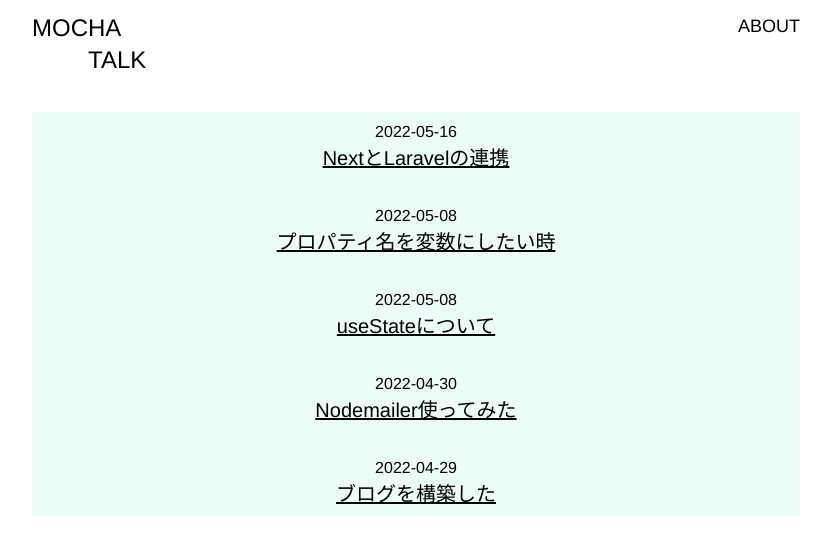
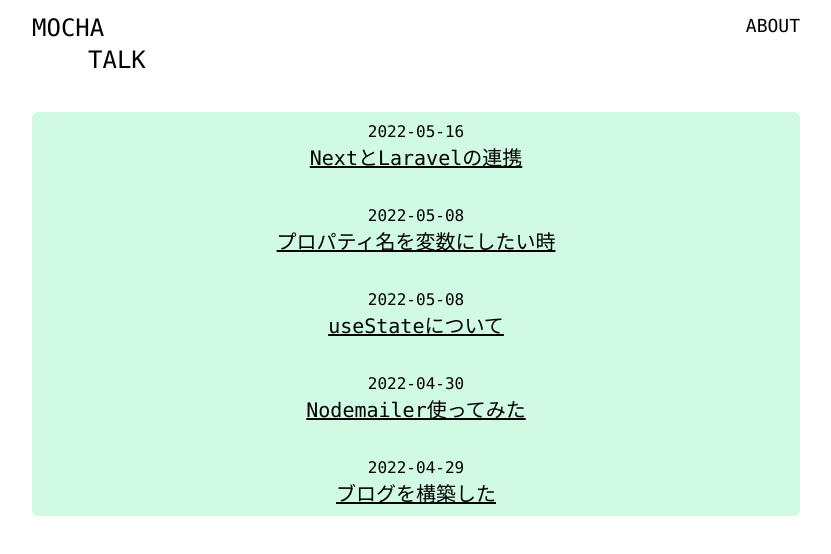
Before and after one commit to shrkhch/blog, a Next.js app: page / in a window 1280 px wide. Shown: the top 554 px of the page, without its empty margins (224-1055 px from the left). Built offline with nearby package versions, Linux system fonts and the light colour scheme.

Commit message:
change layouts

```diff
--- a/components/Header.js
+++ b/components/Header.js
@@ -7,14 +7,14 @@ export default function Header() {
                 <Link href={"/"}>
                     <a className="normal-case pl-0 text-2xl font-normal border-0">
                         <div className="flex flex-col justify-start">
-                            <div className="flex-none inline-block">MOCHA</div>
-                            <div className="flex-none inline-block text-left pl-7 ml-7">TALK</div>
+                            <div className="font-mono flex-none inline-block">MOCHA</div>
+                            <div className="font-mono flex-none inline-block text-left pl-7 ml-7">TALK</div>
                         </div>
                         </a>
                 </Link>
                 <div className="flex-auto text-right">
                 <Link href={"/about"}>
-                    <a className="text-lg ">ABOUT</a>
+                    <a className="text-lg font-mono">ABOUT</a>
                 </Link>
                 </div>
                 </div>
--- a/components/Post.js
+++ b/components/Post.js
@@ -15,9 +15,9 @@ export default function Post({post}) {
             <>
                 <div>
                     <div className="flex flex-col items-center">
-                        <h3 className="text-left text-md font-light mt-2">{post.frontmatter.date}</h3>
+                        <h3 className="text-left text-md font-light font-mono mt-2">{post.frontmatter.date}</h3>
                         <Link href={`/blog/${post.slug}`} >
-                            <a><h2 className="inline-block text-xl font-normal underline hover:underline-offset-4 mb-2">{post.frontmatter.title}</h2></a>
+                            <a><h2 className="inline-block text-xl font-normal font-mono underline hover:underline-offset-4 mb-2">{post.frontmatter.title}</h2></a>
                         </Link>
                     </div>
                 </div>
--- a/pages/index.js
+++ b/pages/index.js
@@ -8,9 +8,10 @@ export default function Home({ posts }) {
     <div className="container mx-auto px-0">
       <Head>
         <title>Mocha Talk</title>
+        <meta name='description' content='備忘録や何某を記録するブログ'></meta>
       </Head>
 
-      <ul className="container bg-emerald-50 list-none mx-auto w-full px-0">
+      <ul className="container bg-emerald-100 rounded-md list-none mx-auto w-full px-0">
         {posts.map((post,index) => {
           //console.log(post["frontmatter"]["id"]);
           return (
```
